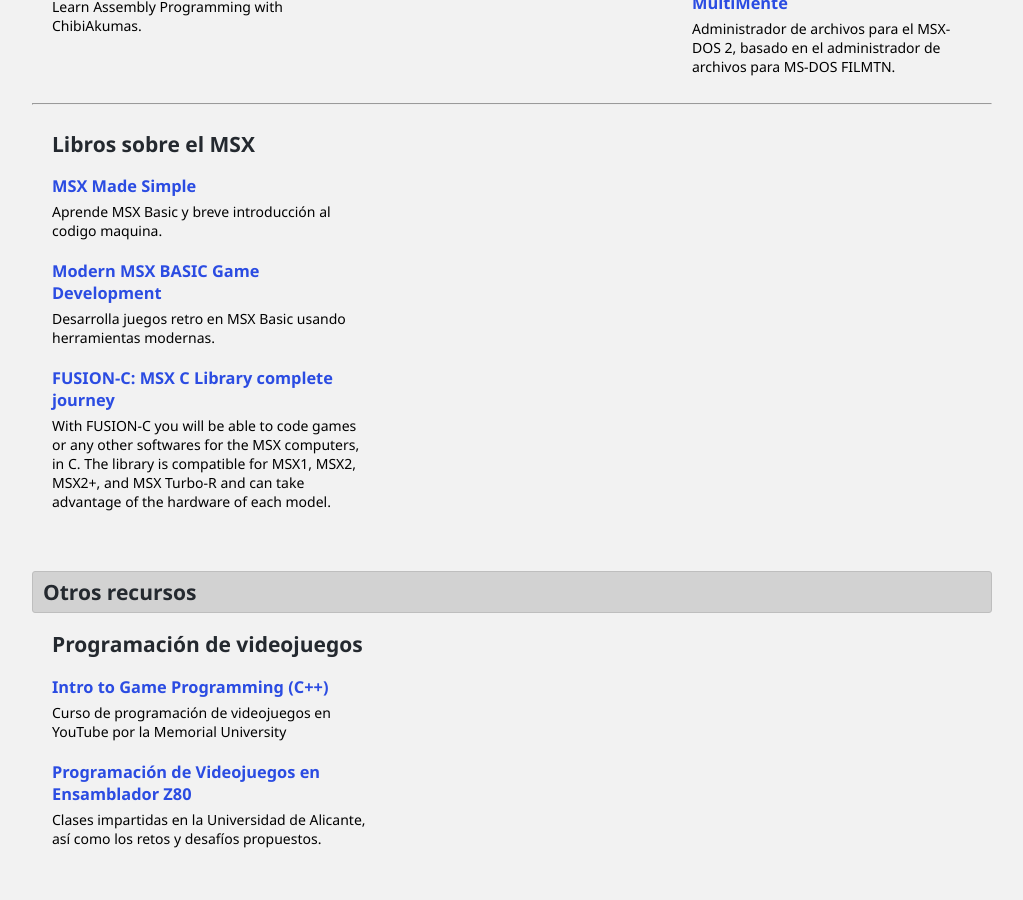
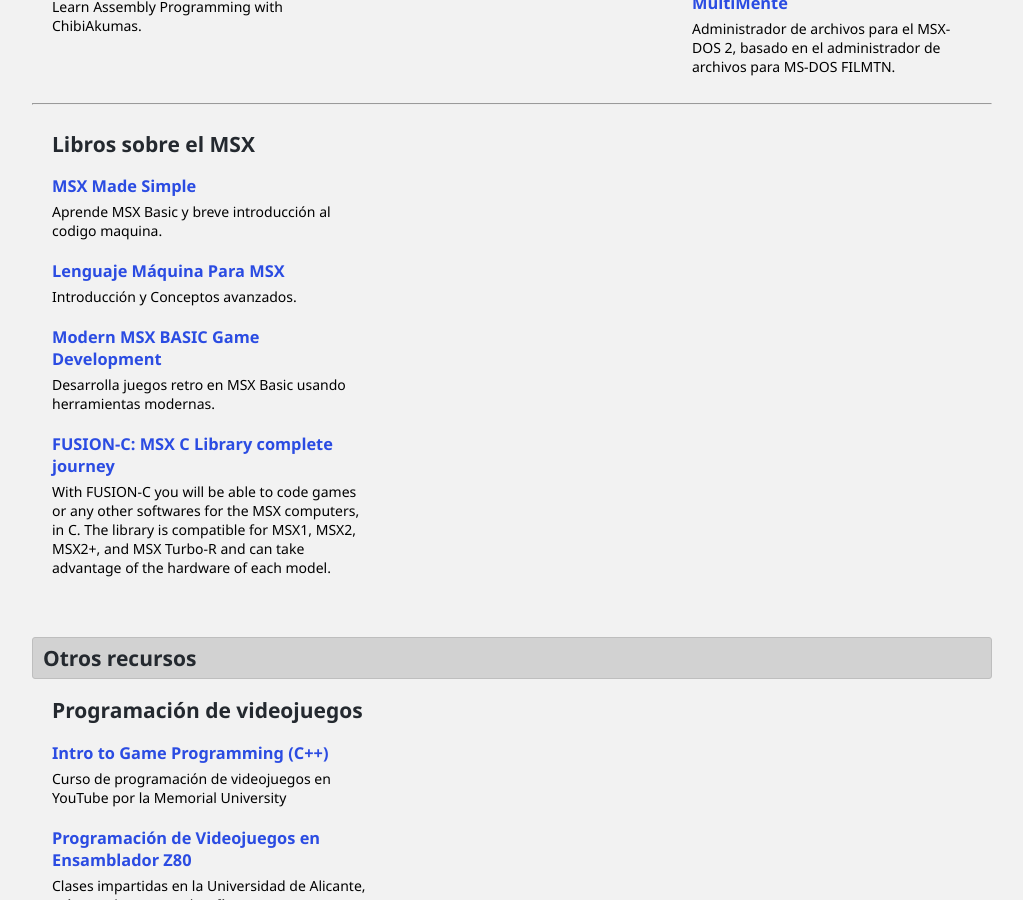
Before and after one commit to msxrv/msxrv.github.io, a Jekyll site: the page built from index.md, in a window 1280 px wide and 900 px high, scrolled down 1336 px. Shown: the whole window, without its empty margins (128-1151 px from the left). Built offline with Jekyll 4.4.1, drawn with Linux system fonts in a browser that asks for light colours.

Commit message:
Added book

```diff
--- a/index.md
+++ b/index.md
@@ -228,6 +228,14 @@
             </a>
           </li>
           <li>
+            <a class="article" href="https://archive.org/details/LenguajeMaquinaParaMSX">
+              <article>
+                <h3>Lenguaje Máquina Para MSX</h3>
+                <p>Introducción y Conceptos avanzados.</p>
+              </article>
+            </a>
+          </li>
+          <li>
             <a class="article" href="https://www.amazon.com/dp/1527298094?linkCode=ogi&th=1&psc=1&tag=sofferscom1-20">
               <article>
                 <h3>Modern MSX BASIC Game Development</h3>
```
